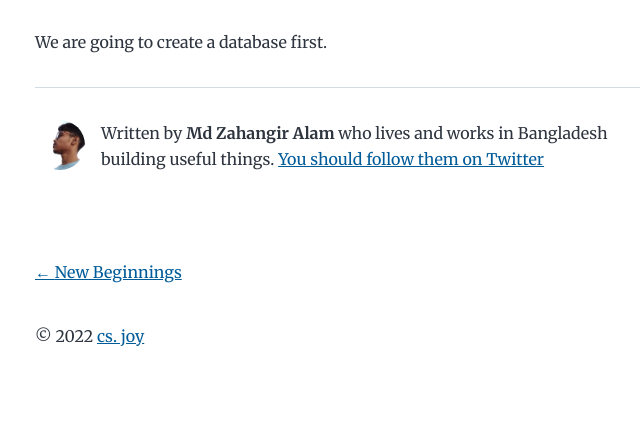
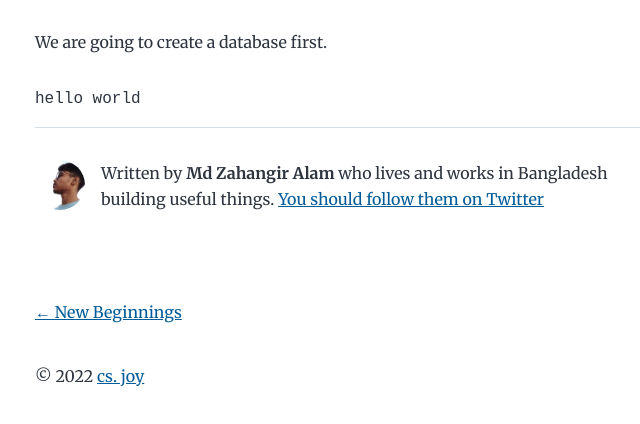
Before and after one commit to cs-joy/qubit, a Gatsby site: page /crud-operation/crud-operation/ in a window 1280 px wide. Shown: the part 298-722 px from the top of the page, without its empty margins (289-929 px from the left). Built offline with nearby package versions, Linux system fonts and the light colour scheme; Gatsby itself is replaced by a stand-in of ours; some packages are replaced by stand-ins of ours; code samples lack their colours.

Commit message:
check if it's correct

````diff
--- a/content/blog/crud-operation/crud-operation.md
+++ b/content/blog/crud-operation/crud-operation.md
@@ -5,3 +5,7 @@ description: "CRUD Operation"
 ---
 
 We are going to create a database first.
+
+```
+hello world
+```
````
